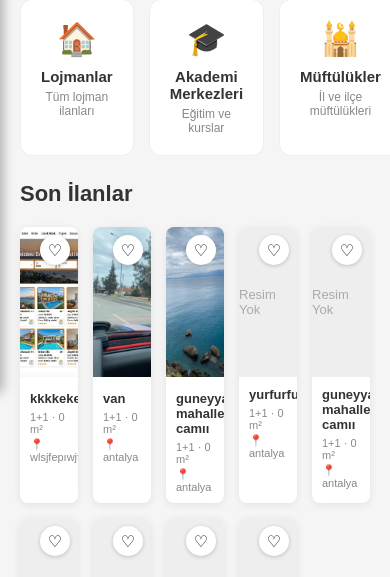
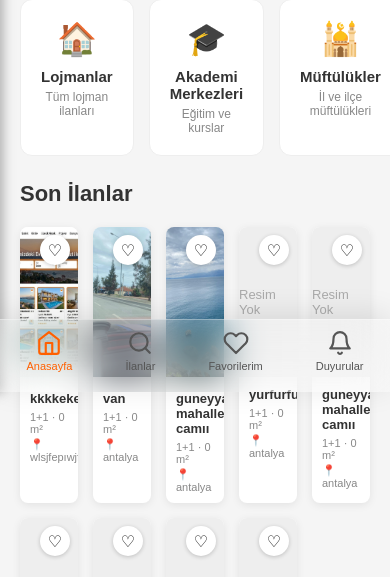
Before and after one commit to seyfettinkeskin7-hue/ilansitesiaa, a Django app: page / in a window 390 px wide; the page is wider, and only the part inside the window is pictured. Shown: the part 452-1029 px from the top of that part. Run offline with Django 5.2, Linux system fonts and the light colour scheme; data comes from the database, SQL or seed files in the repository.

Commit message:
iPhone tarzı bottom nav eklendi

```diff
--- a/ilanlar/templates/anasayfa.html
+++ b/ilanlar/templates/anasayfa.html
@@ -877,5 +877,73 @@
         });
     });
 </script>
+
+<!-- BOTTOM NAV -->
+<style>
+.bottom-nav {
+    position: fixed;
+    bottom: 0;
+    left: 0;
+    right: 0;
+    z-index: 9999;
+    display: flex;
+    justify-content: space-around;
+    align-items: center;
+    padding: 10px 0 20px 0;
+    background: rgba(255, 255, 255, 0.15);
+    backdrop-filter: blur(20px);
+    -webkit-backdrop-filter: blur(20px);
+    border-top: 1px solid rgba(255,255,255,0.3);
+    box-shadow: 0 -4px 30px rgba(0,0,0,0.1);
+}
+.bottom-nav a {
+    display: flex;
+    flex-direction: column;
+    align-items: center;
+    text-decoration: none;
+    color: #555;
+    font-size: 11px;
+    gap: 4px;
+    transition: color 0.2s;
+}
+.bottom-nav a.active, .bottom-nav a:hover {
+    color: #FF6000;
+}
+.bottom-nav a svg {
+    width: 26px;
+    height: 26px;
+}
+body { padding-bottom: 80px; }
+</style>
+
+<nav class="bottom-nav">
+    <a href="/" class="active">
+        <svg viewBox="0 0 24 24" fill="none" stroke="currentColor" stroke-width="2" stroke-linecap="round" stroke-linejoin="round">
+            <path d="M3 9l9-7 9 7v11a2 2 0 0 1-2 2H5a2 2 0 0 1-2-2z"/>
+            <polyline points="9 22 9 12 15 12 15 22"/>
+        </svg>
+        Anasayfa
+    </a>
+    <a href="/ilanlar/">
+        <svg viewBox="0 0 24 24" fill="none" stroke="currentColor" stroke-width="2" stroke-linecap="round" stroke-linejoin="round">
+            <circle cx="11" cy="11" r="8"/>
+            <line x1="21" y1="21" x2="16.65" y2="16.65"/>
+        </svg>
+        İlanlar
+    </a>
+    <a href="/favoriler/">
+        <svg viewBox="0 0 24 24" fill="none" stroke="currentColor" stroke-width="2" stroke-linecap="round" stroke-linejoin="round">
+            <path d="M20.84 4.61a5.5 5.5 0 0 0-7.78 0L12 5.67l-1.06-1.06a5.5 5.5 0 0 0-7.78 7.78l1.06 1.06L12 21.23l7.78-7.78 1.06-1.06a5.5 5.5 0 0 0 0-7.78z"/>
+        </svg>
+        Favorilerim
+    </a>
+    <a href="/duyurular/">
+        <svg viewBox="0 0 24 24" fill="none" stroke="currentColor" stroke-width="2" stroke-linecap="round" stroke-linejoin="round">
+            <path d="M18 8A6 6 0 0 0 6 8c0 7-3 9-3 9h18s-3-2-3-9"/>
+            <path d="M13.73 21a2 2 0 0 1-3.46 0"/>
+        </svg>
+        Duyurular
+    </a>
+</nav>
 </body>
 </html>
```
